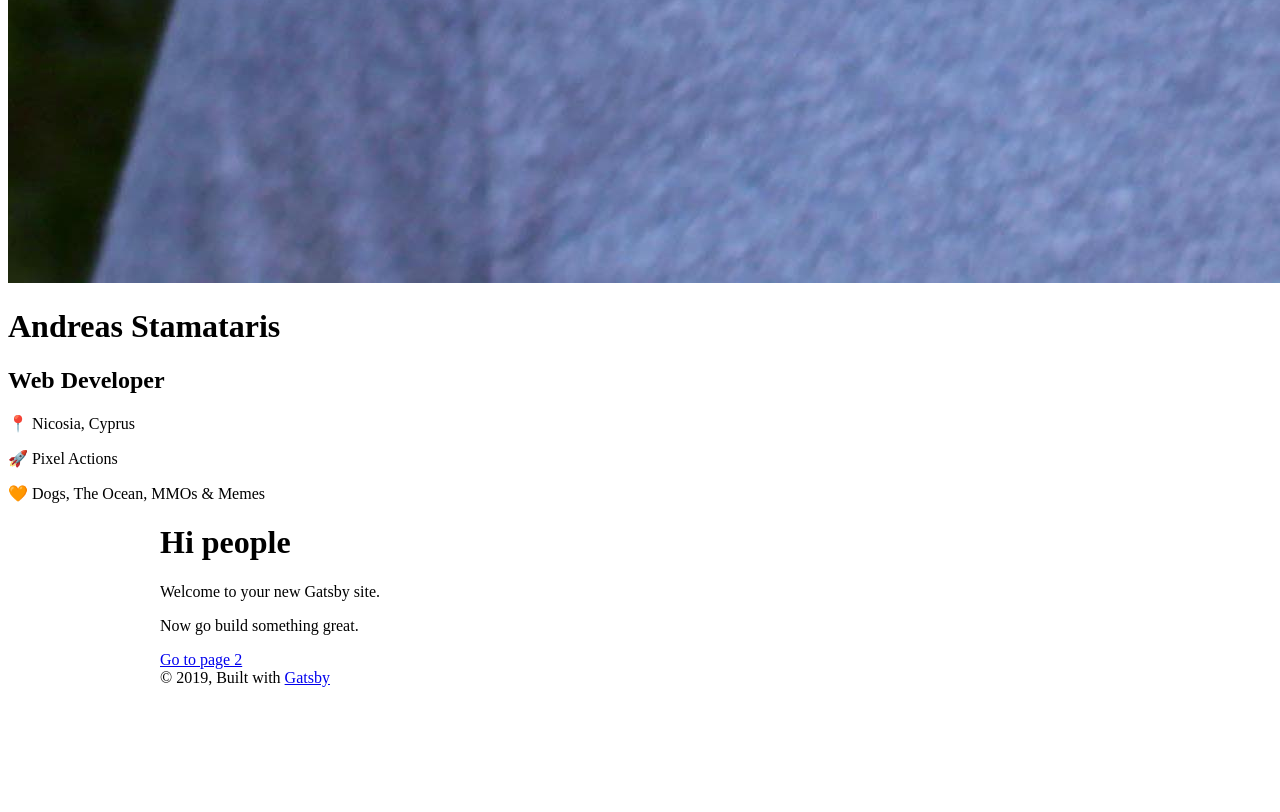
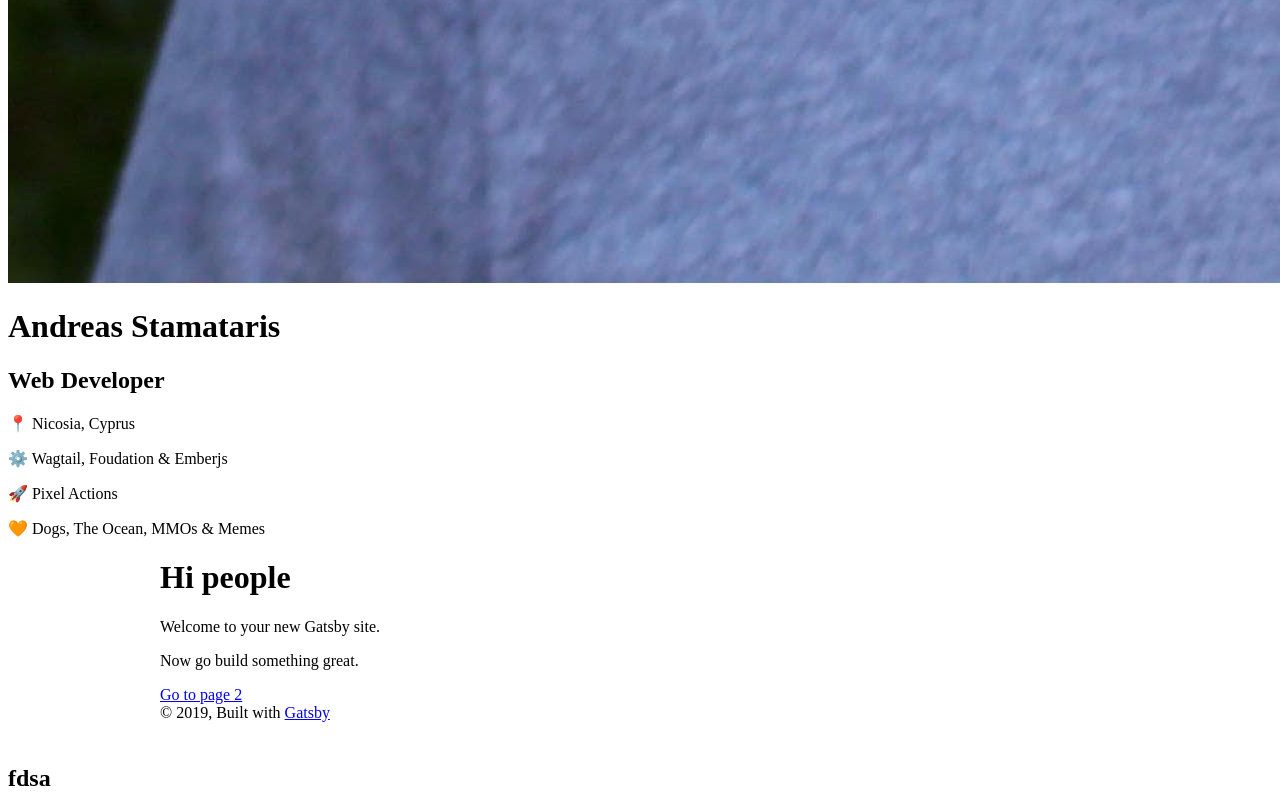
Before and after one commit to astamataris/astamataris-gatsby, a Gatsby site: page / in a window 1280 px wide. Shown: the part 3181-3993 px from the top of the page. Before the commit the page ends 3899 px from the top, so only its background shows below. Built offline with nearby package versions, Linux system fonts and the light colour scheme; Gatsby itself is replaced by a stand-in of ours.

Commit message:
added navigator and ammended header

```diff
--- a/src/components/header.js
+++ b/src/components/header.js
@@ -40,6 +40,7 @@ const Header = ({ siteTitle }) => (
           <h1>Andreas Stamataris</h1>
           <h2><span className="">Web</span><span className="web"> Developer</span> </h2>
           <p>📍 Nicosia, Cyprus</p>
+          <p>⚙️ Wagtail, Foudation & Emberjs</p>
           <p>🚀 Pixel Actions</p>
           <p>🧡 Dogs, The Ocean, MMOs & Memes</p>
         </div>
--- /dev/null
+++ b/src/components/navigator.js
@@ -0,0 +1,16 @@
+// import { Link } from "gatsby"
+import PropTypes from "prop-types"
+import React from "react"
+
+const Navigator = ({ }) => (
+
+    <div className="navigator">
+        <div className="navigator__container">
+
+            <h2>fdsa</h2>
+        </div>
+    </div>
+)
+
+
+export default Navigator
--- a/src/pages/index.js
+++ b/src/pages/index.js
@@ -2,9 +2,12 @@ import React from "react"
 import { Link } from "gatsby"
 import Image from "../components/image"
 import Layout from "../components/layout"
+import Navigator from "../components/navigator"
 import SEO from "../components/seo"
 
 const IndexPage = () => (
+  <div>
+
     <Layout>
       <SEO title="Home" />
       <h1>Hi people</h1>
@@ -13,6 +16,9 @@ const IndexPage = () => (
       {/* <Image/> */}
       <Link to="/page-2/">Go to page 2</Link>
     </Layout>
+    <Navigator />
+  </div>
+
 )
 
 export default IndexPage
--- a/src/styles/global.scss
+++ b/src/styles/global.scss
@@ -6,6 +6,7 @@ body {
   font-family: "Cutive Mono", monospace;
   color: $green;
   font-size: 18px;
+  margin: 0;
 }
 
 h1,
@@ -46,3 +47,14 @@ h4 {
     }
   }
 }
+.navigator{
+    background-color: $blue;
+    color: $bg-color;
+    position: fixed;
+    bottom: 0;
+    width: 100vw;
+    &__container{
+        max-width: 960px;
+        margin: 0 auto;
+    }
+}
--- a/src/styles/variables.scss
+++ b/src/styles/variables.scss
@@ -1,3 +1,5 @@
 $bg-color: #1f2735;
 $orange: #ff9900;
 $green: #a6e22e;
+$blue: #00e6ff;
+$purple: #b35cfa;
```
Lines whose indentation alone changed are shown as unchanged.
